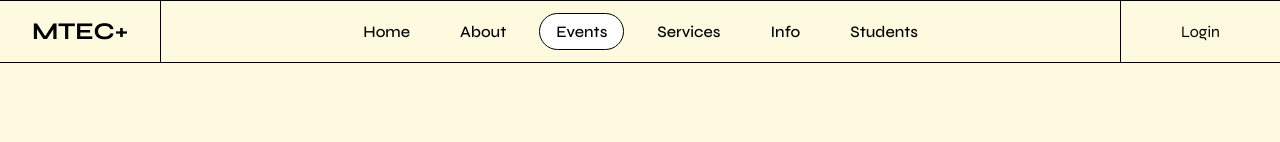
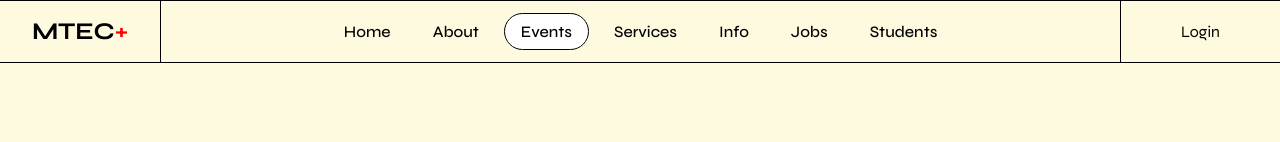
Before and after one commit to jeremieamstutz/mtecplus, a Next.js app: page /events in a window 1280 px wide. Shown: the top 142 px of the page. Built offline with nearby package versions, Linux system fonts and the light colour scheme.

Commit message:
add responsiveness

```diff
--- a/components/layout/header/header.js
+++ b/components/layout/header/header.js
@@ -1,28 +1,80 @@
 import cn from 'clsx'
 import Link from 'next/link'
 import { useRouter } from 'next/router'
+import { useEffect, useRef, useState } from 'react'
+
+import useClickOutside from 'lib/hooks/useClickOutside'
 
 import s from './header.module.css'
 
 export function Header() {
 	const router = useRouter()
+	const [open, setOpen] = useState(false)
+	const headerRef = useRef()
+
+	useClickOutside(headerRef, () => setOpen(false))
+
+	useEffect(() => {
+		setOpen(false)
+	}, [router.asPath])
 
 	return (
-		<header className={s.header}>
+		<header className={s.header} ref={headerRef}>
+			<div className={s.main}>
 				<Link href="/" className={s.logo}>
-				MTEC+
+					MTEC<span className={s.plus}>+</span>
 				</Link>
+				<button
+					className={s.button}
+					onClick={() => setOpen((prev) => !prev)}
+				>
+					{open ? (
+						<svg
+							xmlns="http://www.w3.org/2000/svg"
+							viewBox="0 0 24 24"
+							strokeWidth={1.5}
+							stroke="currentColor"
+							width={24}
+							height={24}
+						>
+							<path
+								strokeLinecap="square"
+								strokeLinejoin="square"
+								d="M6 18L18 6M6 6l12 12"
+							/>
+						</svg>
+					) : (
+						<svg
+							xmlns="http://www.w3.org/2000/svg"
+							viewBox="0 0 24 24"
+							strokeWidth={1.5}
+							stroke="currentColor"
+							width={24}
+							height={24}
+						>
+							<path
+								strokeLinecap="square"
+								strokeLinejoin="square"
+								d="M3.75 9h16.5m-16.5 6.75h16.5"
+							/>
+						</svg>
+					)}
+				</button>
+			</div>
+			<div className={cn(s.menu, { [s.open]: open })}>
 				<nav className={s.nav}>
 					<Link
 						href="/"
-					className={cn(s.link, { [s.active]: router.asPath == '/' })}
+						className={cn(s.link, {
+							[s.active]: router.pathname == '/',
+						})}
 					>
 						Home
 					</Link>
 					<Link
 						href="/about"
 						className={cn(s.link, {
-						[s.active]: router.asPath == '/about',
+							[s.active]: router.pathname == '/about',
 						})}
 					>
 						About
@@ -30,7 +82,7 @@ export function Header() {
 					<Link
 						href="/events"
 						className={cn(s.link, {
-						[s.active]: router.asPath.startsWith('/events'),
+							[s.active]: router.pathname.startsWith('/events'),
 						})}
 					>
 						Events
@@ -38,7 +90,7 @@ export function Header() {
 					<Link
 						href="/services"
 						className={cn(s.link, {
-						[s.active]: router.asPath == '/services',
+							[s.active]: router.pathname == '/services',
 						})}
 					>
 						Services
@@ -46,15 +98,23 @@ export function Header() {
 					<Link
 						href="/info"
 						className={cn(s.link, {
-						[s.active]: router.asPath == '/info',
+							[s.active]: router.pathname == '/info',
 						})}
 					>
 						Info
 					</Link>
 					<Link
+						href="/jobs"
+						className={cn(s.link, {
+							[s.active]: router.pathname.startsWith('/jobs'),
+						})}
+					>
+						Jobs
+					</Link>
+					<Link
 						href="/students"
 						className={cn(s.link, {
-						[s.active]: router.asPath == '/students',
+							[s.active]: router.pathname.startsWith('/students'),
 						})}
 					>
 						Students
@@ -63,6 +123,7 @@ export function Header() {
 				<Link href="/login" className={s.login}>
 					Login
 				</Link>
+			</div>
 		</header>
 	)
 }
--- a/components/layout/header/header.module.css
+++ b/components/layout/header/header.module.css
@@ -8,22 +8,62 @@
 	align-items: stretch;
 	border-top: 1px solid var(--border-color);
 	border-bottom: 1px solid var(--border-color);
+	flex-wrap: wrap;
+}
+
+.main {
+	width: 100%;
+	display: flex;
+	justify-content: space-between;
+	align-items: center;
 }
 
 .logo {
 	font-weight: 700;
 	font-size: 1.5rem;
-	padding: 1rem 2rem;
+	padding: 1rem;
 	text-decoration: none;
 }
 
+.plus {
+	color: red;
+}
+
+.button {
+	color: var(--text-color);
+	display: flex;
+	align-items: center;
+	justify-content: center;
+	padding: 1rem 1.5rem;
+}
+
+.menu {
+	width: 100%;
+	overflow: scroll;
+	height: 0px;
+}
+
+.menu::-webkit-scrollbar {
+	display: none;
+}
+
+.menu.open {
+	height: 106px;
+}
+
 .nav {
+	display: flex;
+	overflow: scroll;
+	gap: 0.25rem;
+	padding: 0 1rem 1rem;
+}
+
+.nav::-webkit-scrollbar {
 	display: none;
-	align-items: center;
-	gap: 1rem;
 }
 
 .link {
+	display: block;
 	font-weight: 500;
 	border: 1px solid transparent;
 	border-radius: 2rem;
@@ -31,36 +71,72 @@
 	text-decoration: none;
 }
 
-.link.active,
-.link:hover {
+.link.active {
 	background: var(--foreground-color);
 	border: 1px solid var(--border-color);
 }
 
 .login {
-	display: none;
-	width: 10rem;
-	border-left: 1px solid var(--border-color);
+	display: block;
+	width: 100%;
+	text-align: center;
 	padding: 1rem 2rem;
 	text-decoration: none;
+	border-top: 1px solid var(--border-color);
 }
 
-.logo:hover,
 .login:hover {
 	background: var(--foreground-color);
 }
 
 @media screen and (min-width: 800px) {
+	.header {
+		flex-wrap: nowrap;
+		gap: 0;
+	}
+
+	.main {
+		width: auto;
+	}
+
 	.logo {
+		padding: 1rem 2rem;
 		border-right: 1px solid var(--border-color);
 	}
-	.nav {
+
+	.button {
+		display: none;
+	}
+
+	.menu {
+		height: auto;
 		display: flex;
 	}
 
+	.nav {
+		display: flex;
+		padding: 0 1rem;
+		margin: 0 auto;
+		align-items: center;
+		gap: 0.5rem;
+	}
+
+	.link:hover {
+		background: var(--foreground-color);
+		border: 1px solid var(--border-color);
+	}
+
 	.login {
+		width: 10rem;
 		display: flex;
 		justify-content: center;
 		align-items: center;
+		border-top: none;
+		border-left: 1px solid var(--border-color);
+	}
+
+	.logo:hover,
+	.login:hover {
+		background: var(--foreground-color);
 	}
 }
--- /dev/null
+++ b/lib/hooks/useClickOutside.js
@@ -0,0 +1,19 @@
+import { useEffect } from 'react'
+
+export default function useClickOutside(ref, handler) {
+	useEffect(() => {
+		const listener = (event) => {
+			if (!ref.current || ref.current.contains(event.target)) {
+				return
+			}
+			handler(event)
+		}
+
+		document.addEventListener('mousedown', listener)
+		document.addEventListener('touchstart', listener)
+		return () => {
+			document.removeEventListener('mousedown', listener)
+			document.removeEventListener('touchstart', listener)
+		}
+	}, [ref, handler])
+}
```
Lines whose indentation alone changed are shown as unchanged.
